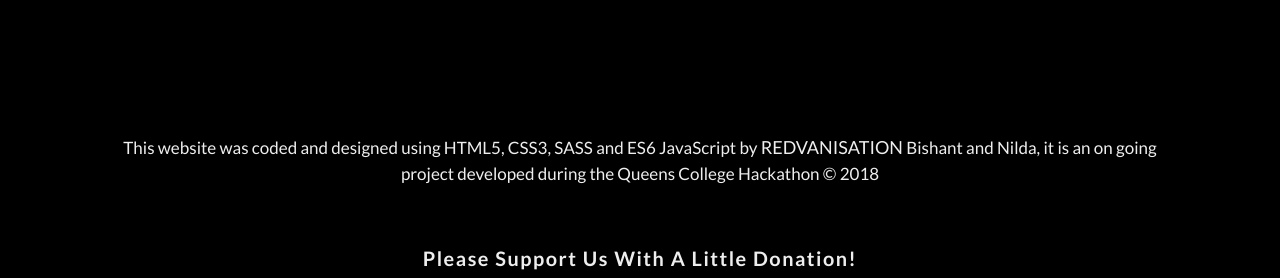
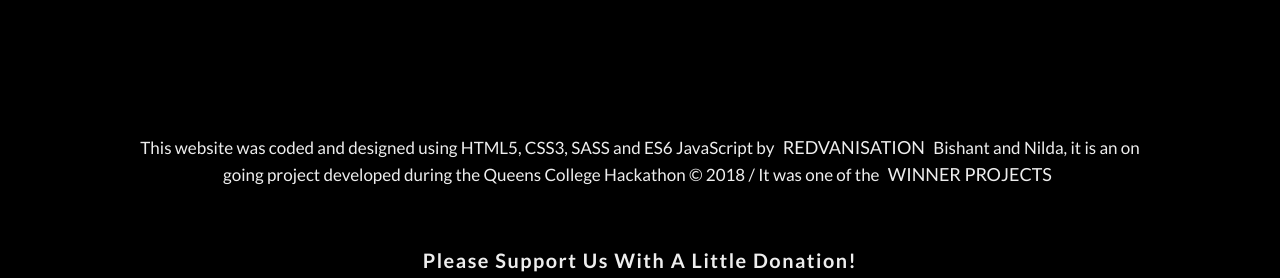
Before and after one commit to Redvanisation/door-delivery, a website: page index.html in a window 1280 px wide. Shown: the part 4915-5193 px from the top of the page. Drawn offline with Linux system fonts and the light colour scheme.

Commit message:
adding devpost link

```diff
--- a/index.html
+++ b/index.html
@@ -142,7 +142,7 @@
 	<footer class="main__normal-section footer">
 			<!-- <div class="footer__div"> -->
 				<div class="footer__text">
-					This website was coded and designed using HTML5, CSS3, SASS and ES6 JavaScript by <a href="https://github.com/Redvanisation" target="_blank" class="footer__redvanisation">Redvanisation</a> Bishant and Nilda, it is an on going project developed during the Queens College Hackathon &copy; 2018
+					This website was coded and designed using HTML5, CSS3, SASS and ES6 JavaScript by <a href="https://github.com/Redvanisation" target="_blank" class="footer__redvanisation">Redvanisation</a> Bishant and Nilda, it is an on going project developed during the Queens College Hackathon &copy; 2018 / It was one of the <a href="https://devpost.com/software/door-delivery" class="footer__redvanisation" target="_blank">WINNER PROJECTS</a>
 				</div>
 
 				<h3 class="paypal__msg">Please support us with a little donation!</h3>
--- a/src/sass/layout/_home.scss
+++ b/src/sass/layout/_home.scss
@@ -173,6 +173,7 @@
             color: $color-primary;
             text-decoration: none;
             font-size: 1.8rem;
+            margin: 0 .5rem;
             text-transform: uppercase;
             transition: all .3s;
 
@@ -180,7 +181,7 @@
 
         &:hover {
             color: $color-secondary;
-            transform: rotate(10deg) scale(1.2);
+            transform: rotate(7deg) scale(1.1);
             @include textShadow;
         }
     }
```
Also changed, not shown: dist/css/main.comp.css, dist/css/main.css, 3 other files.
